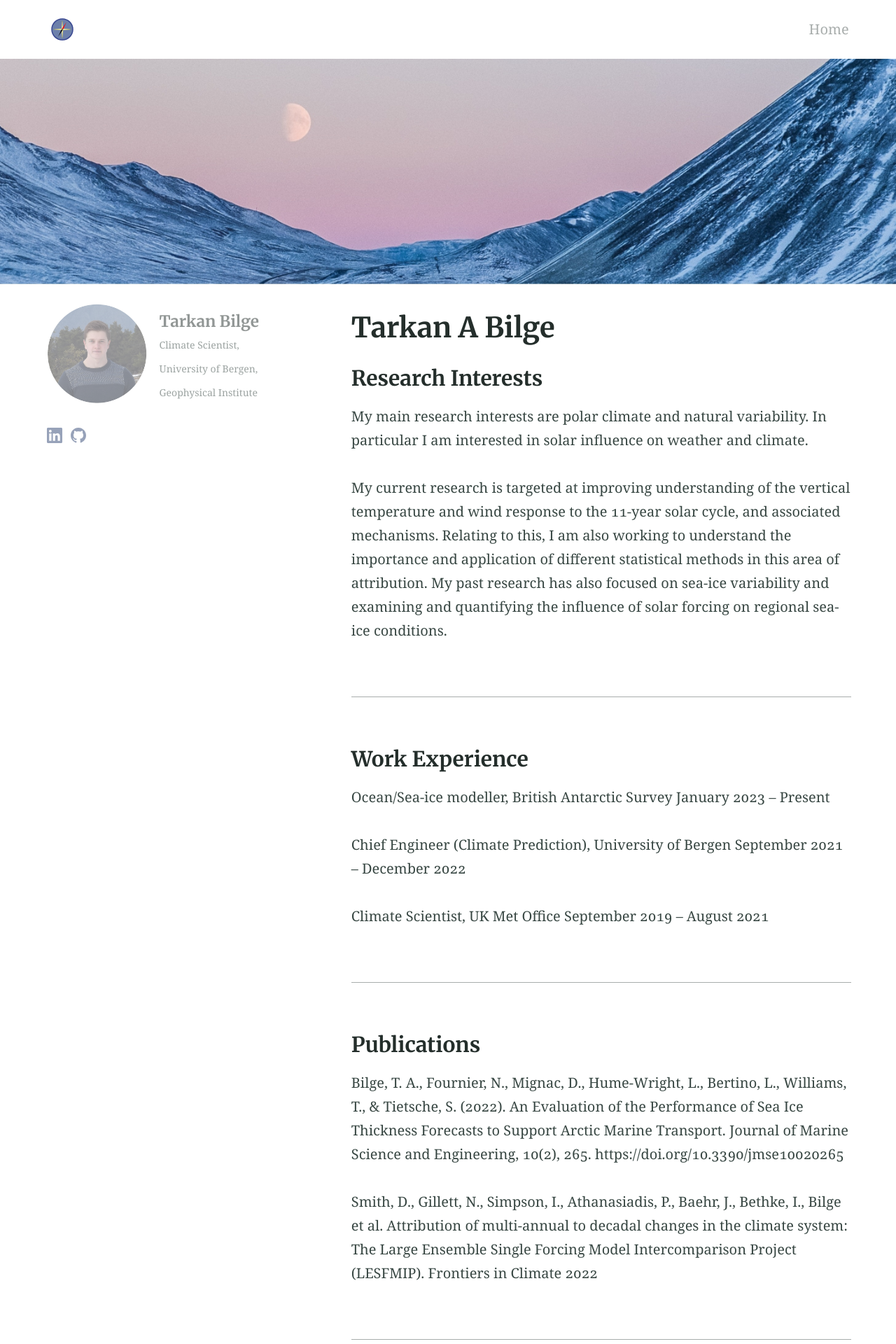
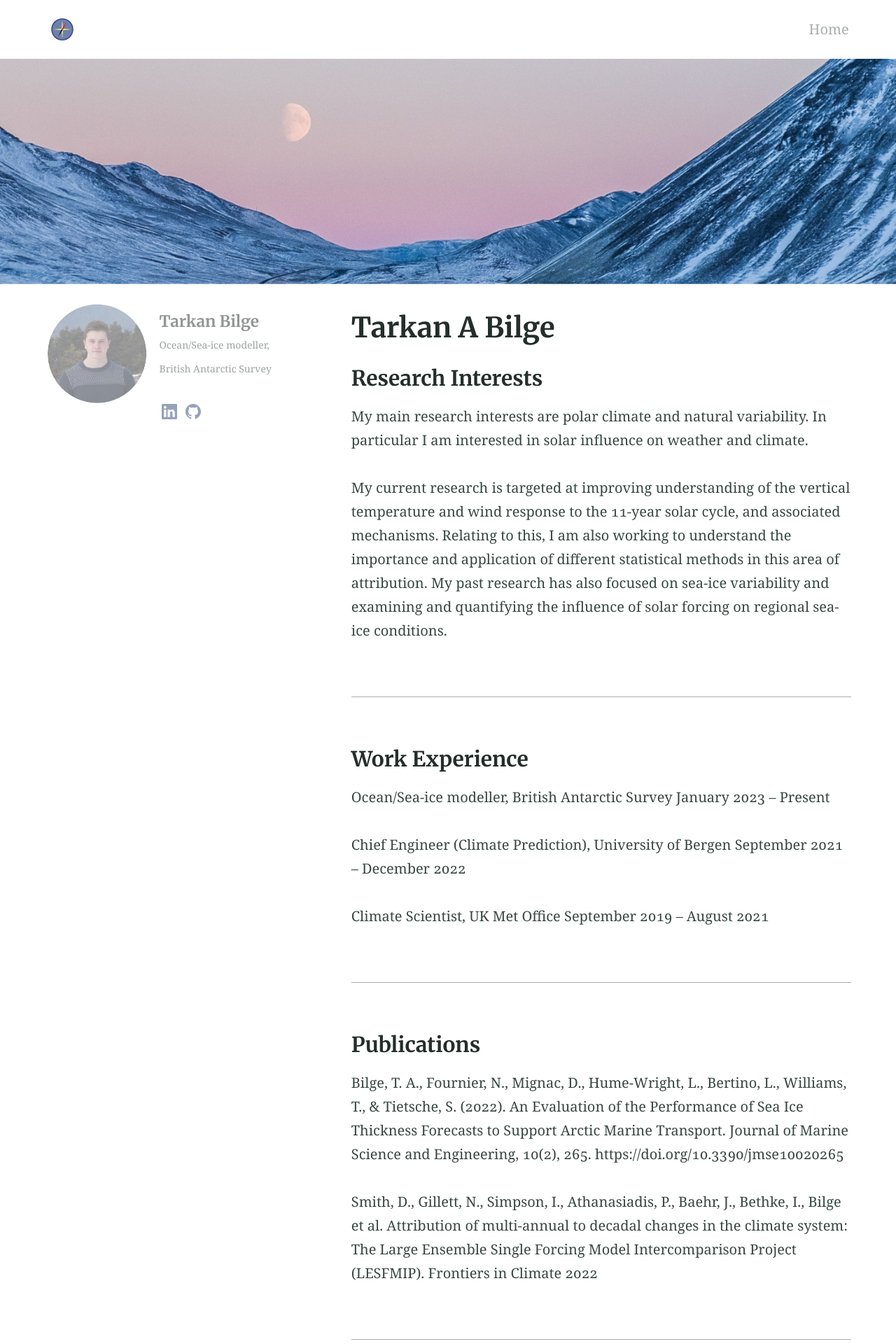
Before and after one commit to tarkanbilge/tarkanbilge.github.io, a Jekyll site: the page built from index.md, in a window 1280 px wide. Shown: the top 1920 px of the page at 70% size. Built offline with Jekyll 4.4.1, drawn with Linux system fonts in a browser that asks for light colours.

Commit message:
Update job information in site-aside.html

```diff
--- a/_includes/site-aside.html
+++ b/_includes/site-aside.html
@@ -9,7 +9,7 @@
     <section class="section  section--description">
       {% include figure.html image="https://tarkanbilge.github.io/assets/web_profile1.jpg" position="left" width="150" height="145" %}
       <h5>Tarkan Bilge</h5>
-      <p style="font-size:14px;"> Climate Scientist, <br> University of Bergen, <br> Geophysical Institute </p>
+      <p style="font-size:14px;"> Ocean/Sea-ice modeller, <br> British Antarctic Survey </p>
       {% include nav-social.html %}
 
     </section>
```
